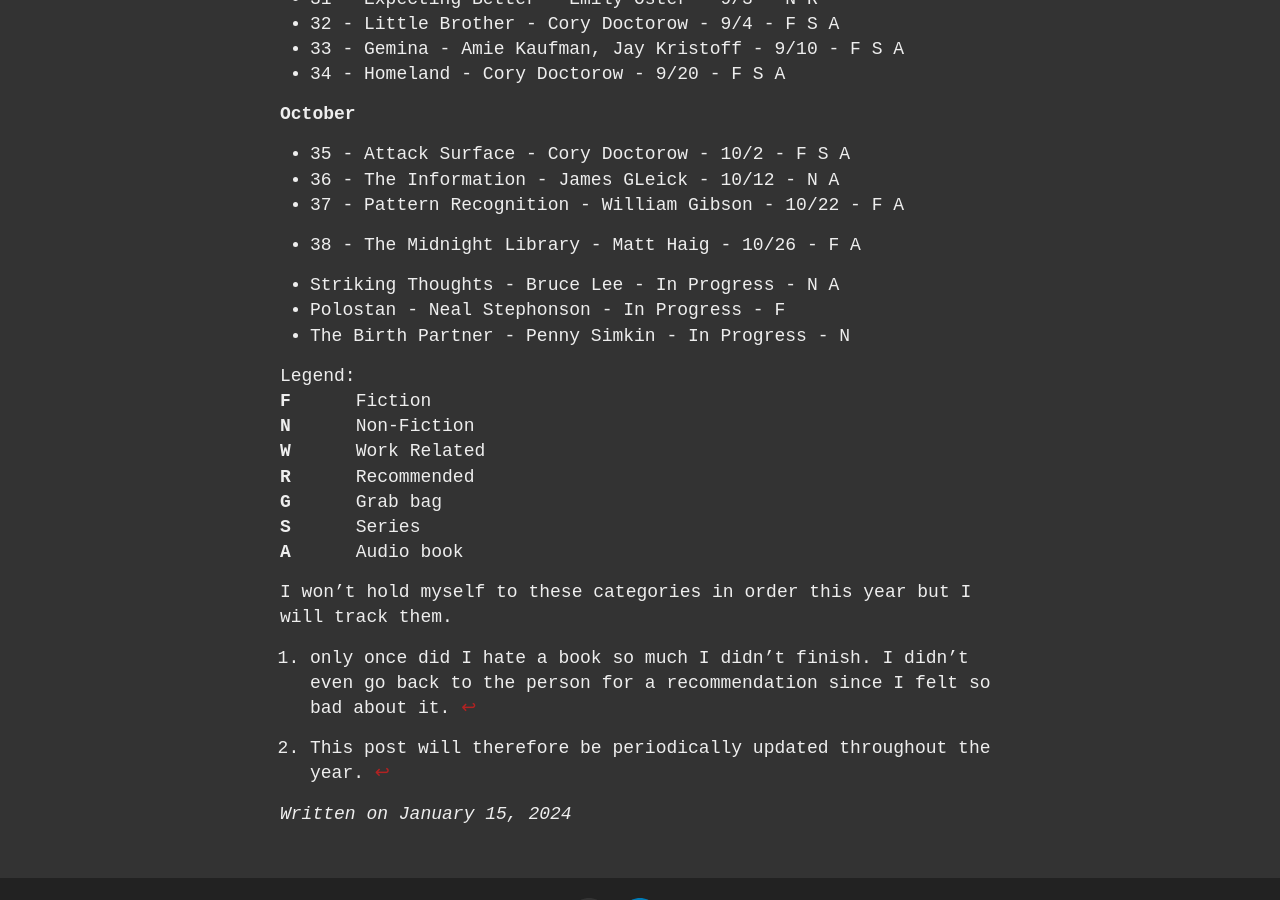
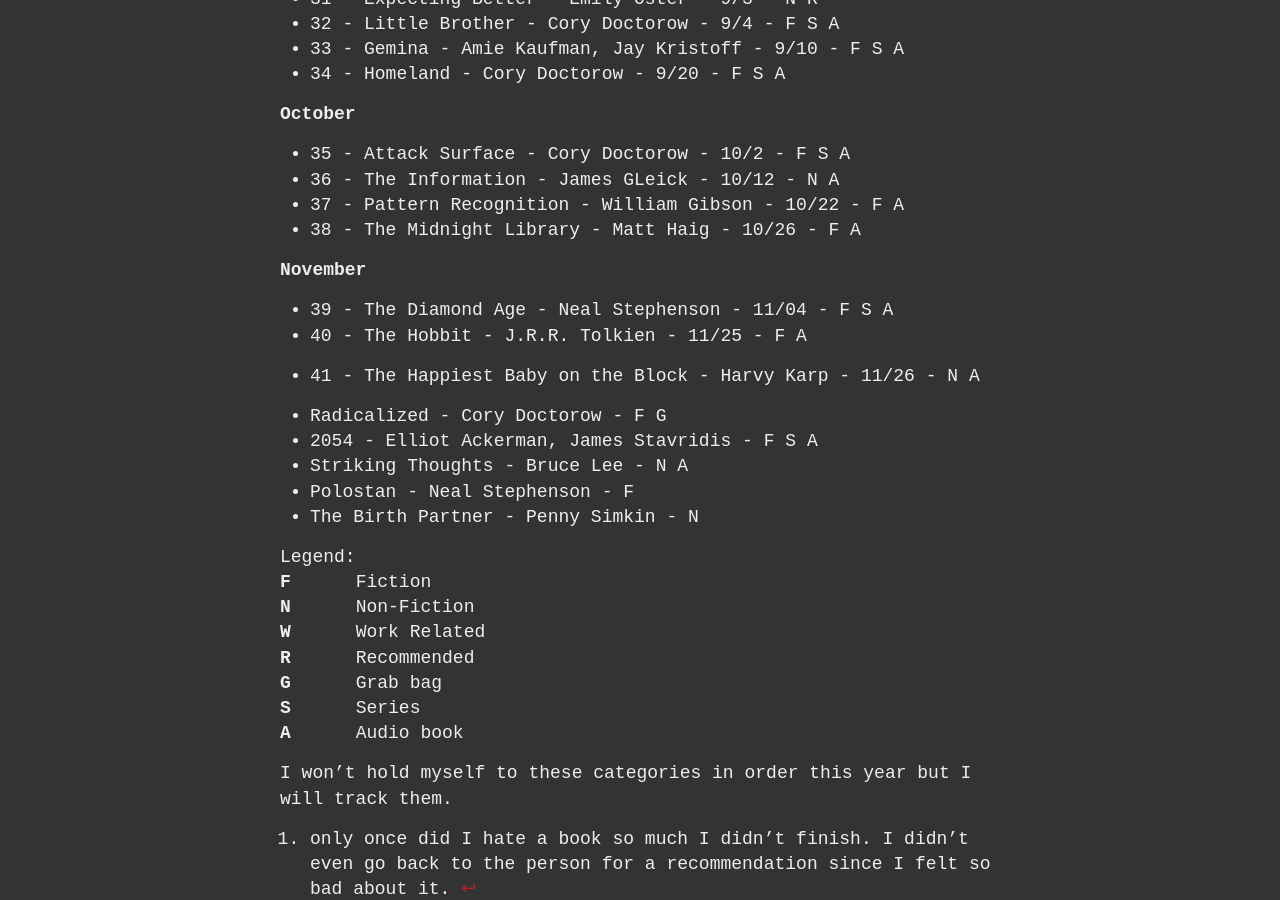
Before and after one commit to ninjajoe9/ninjajoe9.github.io, a Jekyll site: the page built from _posts/2024-01-15-Books-for-2024.md, in a window 1280 px wide and 900 px high, scrolled down 2834 px. Built offline with Jekyll 4.4.1, drawn with Linux system fonts in a browser that asks for light colours; our own code applies the rules of GitHub Pages for plain Markdown files.

Commit message:
add books to list for 2024

```diff
--- a/_posts/2024-01-15-Books-for-2024.md
+++ b/_posts/2024-01-15-Books-for-2024.md
@@ -80,9 +80,17 @@
 - 37 - Pattern Recognition - William Gibson - 10/22 - F A
 - 38 - The Midnight Library - Matt Haig - 10/26 - F A
 
-- Striking Thoughts - Bruce Lee - In Progress - N A
-- Polostan - Neal Stephonson - In Progress - F
-- The Birth Partner - Penny Simkin - In Progress - N
+**November**
+
+- 39 - The Diamond Age - Neal Stephenson - 11/04 - F S A
+- 40 - The Hobbit - J.R.R. Tolkien - 11/25 - F A
+- 41 - The Happiest Baby on the Block - Harvy Karp - 11/26 - N A
+
+- Radicalized - Cory Doctorow - F G
+- 2054 - Elliot Ackerman, James Stavridis - F S A
+- Striking Thoughts - Bruce Lee - N A
+- Polostan - Neal Stephenson -  F
+- The Birth Partner - Penny Simkin - N
 
 | Legend: ||
 |---|---|
```
